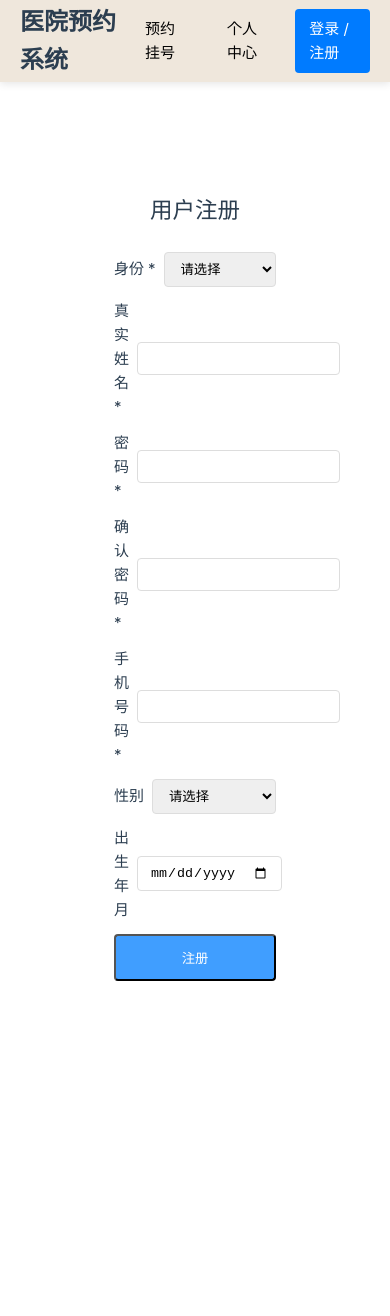
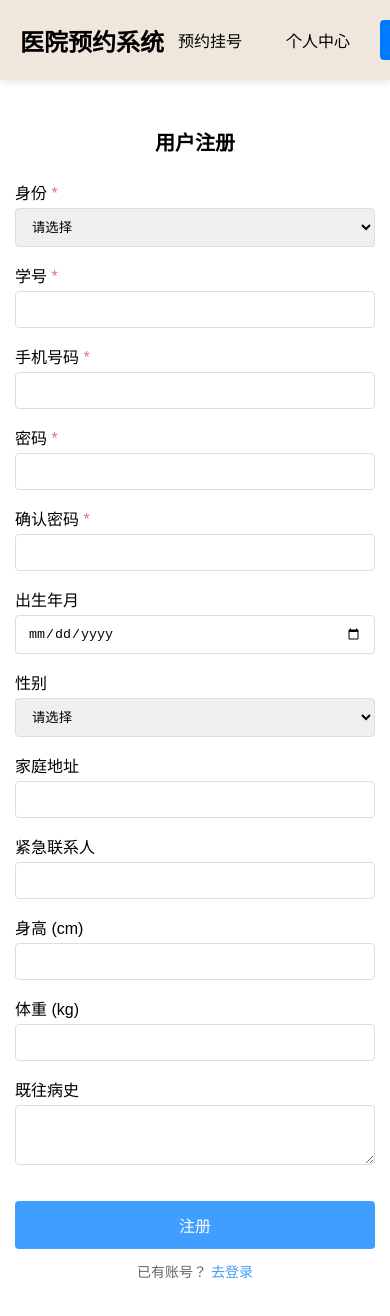
Before and after one commit to Asnowww/Shengxin-Hospital-Appointment-System, a Vue app in the folder frontend/: page /register in a window 390 px wide. Shown: the top 1316 px of the page. Before the commit the page ends 1011 px from the top, so only its background shows below. Built offline with nearby package versions, Linux system fonts and the light colour scheme.

Commit message:
登录注册界面初步

```diff
--- a/frontend/src/App.vue
+++ b/frontend/src/App.vue
@@ -1,44 +1,30 @@
+<script setup>
+import { RouterView } from 'vue-router'
+import bgImage from '@/assets/images/bg.jpg'
+</script>
+
 <template>
-  <div id="app">
-    <Navigation />
-
-    <main class="main-content">
+  <div class="bg-image" :style="{ backgroundImage: `url(${bgImage})` }"></div>
       <RouterView />
-    </main>
-  </div>
 </template>
 
-<script setup>
-import Navigation from '@/components/Navigation.vue'
-</script>
 
 <style>
-/* App.vue（或全局样式） */
-:root { --nav-h: 82px; }
-
-html,body,#app {
-  height: 100%;
+body {
   margin: 0;
+  font-family: Arial, sans-serif;
 }
-
-#app {
-  display: flex;
-  flex-direction: column;
-  min-height: 100%;
-  padding-top: var(--nav-h);   /* 把导航高度留给内容区域 */
-  box-sizing: border-box;
+.bg-image {
+  position: fixed;
+  top: 0; left: 0;
+  width: 100vw;
+  height: 100vh;
+  background-size: cover;
+  background-position: center;
+  background-repeat: no-repeat;
+  opacity: 0.15;
+  z-index: -1;
+  pointer-events: none;
+  user-select: none;
 }
-
-.main-content {
-  flex: 1;
-  display: flex;
-  justify-content: center;
-  align-items: center;
-  padding: 20px;
-  box-sizing: border-box;
-  /* 可选：保证 content 的可视高度不超出 */
-  height: calc(100vh - var(--nav-h));
-}
-
-
 </style>
--- a/frontend/src/components/LoginSelect.vue
+++ /dev/null
@@ -1,42 +0,0 @@
-<template>
-  <div>
-    <h2>请选择您的身份</h2>
-    <div class="buttons">
-      <button @click="goToLogin('patient')">我是患者</button>
-      <button @click="goToLogin('doctor')">我是医生</button>
-      <button @click="goToLogin('admin')">我是管理员</button>
-    </div>
-  </div>
-</template>
-
-<script setup>
-import { useRouter } from 'vue-router'
-const router = useRouter()
-function goToLogin(role) {
-  router.push(`/login/${role}`)
-}
-</script>
-
-<style scoped>
-.buttons {
-  display: flex;
-  flex-direction: column;
-  gap: 16px;
-  margin-top: 20px;
-}
-
-button {
-  padding: 12px 20px;
-  border: none;
-  border-radius: 6px;
-  background-color: #409eff;
-  color: #fff;
-  font-size: 16px;
-  cursor: pointer;
-  transition: background 0.3s;
-}
-
-button:hover {
-  background-color: #337ecc;
-}
-</style>
--- a/frontend/src/components/Navigation.vue
+++ b/frontend/src/components/Navigation.vue
@@ -5,37 +5,60 @@
     </div>
 
     <div class="items">
-      <router-link to="/appointment" class="nav-item" :class="{ active: isActive('/appointment') }">预约挂号</router-link>
-      <router-link to="/profile" class="nav-item" :class="{ active: isActive('/profile') }">个人中心</router-link>
-      <button class="button login-button" @click="goToLogin">登录 / 注册</button>
+      <router-link to="/appointment" class="nav-item" :class="{ active: isActive('/appointment') }">
+        预约挂号
+      </router-link>
+      <router-link to="/profile" class="nav-item" :class="{ active: isActive('/profile') }">
+        个人中心
+      </router-link>
+
+      <!-- 登录/注册下拉菜单 -->
+      <div class="dropdown" @mouseenter="showDropdown = true" @mouseleave="showDropdown = false">
+        <button class="button login-button">登录 / 注册</button>
+        <div v-if="showDropdown" class="dropdown-menu">
+          <div class="dropdown-item" @click="goToRole('patient')">我是患者</div>
+          <div class="dropdown-item" @click="goToRole('doctor')">我是医生</div>
+          <div class="dropdown-item" @click="goToRole('admin')">我是管理员</div>
+        </div>
+      </div>
     </div>
   </div>
 </template>
 
 <script setup>
+import { ref } from 'vue'
 import { useRouter, useRoute } from 'vue-router'
 
 const router = useRouter()
 const route = useRoute()
+const showDropdown = ref(false)
 
-function goToFirstPage() { router.push('/first_page') }
-function goToLogin() { router.push('/login') }
-function isActive(path) { return route.path === path }
+function goToFirstPage() {
+  router.push('/first_page')
+}
+
+function isActive(path) {
+  return route.path === path
+}
+
+function goToRole(role) {
+  router.push(`/login/${role}`)
+}
 </script>
 
 <style scoped>
 .navigation {
- position: fixed;
+  position: fixed;
   top: 0;
   left: 0;
   width: 100%;
-  height: var(--nav-h);
-  z-index: 9999;
+  min-height: 80px;
+  z-index: 1000;
   background-color: #EFE7DC;
   display: flex;
   align-items: center;
   justify-content: space-between;
-  padding: 0 20px;
+  padding: 12px 20px;
   box-shadow: 0 2px 8px rgba(0,0,0,0.1);
   box-sizing: border-box;
 }
@@ -44,6 +67,7 @@ function isActive(path) { return route.path === path }
   font-size: 24px;
   font-weight: 600;
   cursor: pointer;
+  white-space: nowrap;
 }
 
 .items {
@@ -57,10 +81,15 @@ function isActive(path) { return route.path === path }
   padding: 8px 14px;
   border-radius: 4px;
   color: #000;
+  white-space: nowrap;
 }
 
 .nav-item.active {
   background-color: #F1D06F;
+}
+
+.nav-item:hover {
+  background-color: rgba(241, 208, 111, 0.5);
 }
 
 .button {
@@ -70,5 +99,39 @@ function isActive(path) { return route.path === path }
   color: #fff;
   border-radius: 4px;
   cursor: pointer;
+  white-space: nowrap;
+  transition: background-color 0.3s ease;
+}
+
+.button:hover {
+  background-color: #0056b3;
+}
+
+/* 下拉菜单 */
+.dropdown {
+  position: relative;
+}
+
+.dropdown-menu {
+  position: absolute;
+  top: 100%;
+  right: 0;
+  background: white;
+  border: 1px solid #ddd;
+  border-radius: 6px;
+  box-shadow: 0 2px 8px rgba(0,0,0,0.15);
+  margin-top: 4px;
+  min-width: 140px;
+}
+
+.dropdown-item {
+  padding: 10px 14px;
+  cursor: pointer;
+  white-space: nowrap;
+  transition: background-color 0.2s;
+}
+
+.dropdown-item:hover {
+  background-color: #f5f5f5;
 }
 </style>
--- a/frontend/src/main.js
+++ b/frontend/src/main.js
@@ -1,4 +1,3 @@
-import './assets/main.css'
 
 import { createApp } from 'vue'
 import { createPinia } from 'pinia'
--- a/frontend/src/router/index.js
+++ b/frontend/src/router/index.js
@@ -1,10 +1,8 @@
 import { createRouter, createWebHistory } from 'vue-router'
-import LoginSelect from '@/components/LoginSelect.vue'
 import Login from '@/views/Login.vue'
 import Register from '@/views/Register.vue'
 
 const routes = [
-  { path: '/login', name: 'login-select', component: LoginSelect }, // 登录入口页
   { path: '/login/:role', name: 'login', component: Login },        // 具体登录页
   { path: '/register', name: 'register', component: Register },     // 注册页
 ]
--- a/frontend/src/views/Register.vue
+++ b/frontend/src/views/Register.vue
@@ -1,8 +1,15 @@
 <template>
-  <div class="register-container">
+     <Navigation ref="navRef" />
+  <div class="page-container">
+
+
+
+    <!-- 内容区域 -->
+    <div class="content-wrapper" :style="{ paddingTop: navHeight + 'px' }">
       <form @submit.prevent="handleRegister">
         <h2>用户注册</h2>
 
+        <!-- 必填：身份 -->
         <div class="form-row">
           <label>身份 <span class="required">*</span></label>
           <select v-model="form.role" required>
@@ -12,27 +19,36 @@
           </select>
         </div>
 
+        <!-- 必填：学号/教工号 -->
         <div class="form-row">
-        <label>真实姓名 <span class="required">*</span></label>
-        <input v-model="form.name" type="text" required />
+          <label>{{ form.role === 'teacher' ? '教工号' : '学号' }} <span class="required">*</span></label>
+          <input v-model="form.userId" type="text" required />
         </div>
 
+        <!-- 必填：手机号 -->
+        <div class="form-row">
+          <label>手机号码 <span class="required">*</span></label>
+          <input v-model="form.phone" type="tel" required />
+        </div>
+
+        <!-- 必填：密码 -->
         <div class="form-row">
           <label>密码 <span class="required">*</span></label>
           <input v-model="form.password" type="password" required />
         </div>
 
+        <!-- 必填：确认密码 -->
         <div class="form-row">
           <label>确认密码 <span class="required">*</span></label>
           <input v-model="form.confirmPassword" type="password" required />
         </div>
 
+        <!-- 可选信息 -->
         <div class="form-row">
-        <label>手机号码 <span class="required">*</span></label>
-        <input v-model="form.phone" type="tel" required />
+          <label>出生年月</label>
+          <input v-model="form.birth" type="date" />
         </div>
 
-      <!-- 可选信息 -->
         <div class="form-row">
           <label>性别</label>
           <select v-model="form.gender">
@@ -43,20 +59,81 @@
         </div>
 
         <div class="form-row">
-        <label>出生年月</label>
-        <input v-model="form.birth" type="date" />
+          <label>家庭地址</label>
+          <input v-model="form.address" type="text" />
+        </div>
+
+        <div class="form-row">
+          <label>紧急联系人</label>
+          <input v-model="form.emergencyContact" type="text" />
+        </div>
+
+        <div class="form-row">
+          <label>身高 (cm)</label>
+          <input v-model="form.height" type="number" />
+        </div>
+
+        <div class="form-row">
+          <label>体重 (kg)</label>
+          <input v-model="form.weight" type="number" />
+        </div>
+
+        <div class="form-row">
+          <label>既往病史</label>
+          <textarea v-model="form.medicalHistory"></textarea>
         </div>
 
         <button type="submit" class="submit-btn">注册</button>
+
+        <p class="switch">
+          已有账号？
+          <router-link to="/login">去登录</router-link>
+        </p>
       </form>
+    </div>
   </div>
 </template>
 
 <script setup>
-import { reactive } from 'vue'
+import { reactive, ref, onMounted, onUnmounted, nextTick } from 'vue'
+import Navigation from '@/components/Navigation.vue'
 
 const form = reactive({
-  role: '', name: '', password: '', confirmPassword: '', phone: '', gender: '', birth: ''
+  role: '', userId: '', phone: '', password: '', confirmPassword: '',
+  birth: '', gender: '', address: '', emergencyContact: '',
+  height: '', weight: '', medicalHistory: ''
+})
+
+// 导航栏高度管理
+const navRef = ref(null)
+const navHeight = ref(110) // 默认值，稍微大一点作为安全值
+
+// 更新导航栏高度
+function updateNavHeight() {
+  if (navRef.value?.$el) {
+    const height = navRef.value.$el.offsetHeight
+    navHeight.value = height + 30 // 添加30px缓冲空间
+    // 同时更新CSS变量，供样式使用
+    document.documentElement.style.setProperty('--nav-height', height + 'px')
+  }
+}
+
+// 监听窗口大小变化
+function handleResize() {
+  updateNavHeight()
+}
+
+onMounted(async () => {
+  // 确保组件完全渲染后获取高度
+  await nextTick()
+  updateNavHeight()
+
+  // 添加窗口大小变化监听
+  window.addEventListener('resize', handleResize)
+})
+
+onUnmounted(() => {
+  window.removeEventListener('resize', handleResize)
 })
 
 function handleRegister() {
@@ -67,14 +144,29 @@ function handleRegister() {
 </script>
 
 <style scoped>
-.register-container {
+.page-container {
+  display: flex;
+  justify-content: center;   /* 水平居中 */
+  align-items: center;       /* 垂直居中 */
+  min-height: calc(100vh - 80px); /* 留出导航栏高度 (80px和导航栏保持一致) */
+  box-sizing: border-box;
+}
+
+.content-wrapper {
+  width: 100%;
+  max-width: 400px;
+  background: #fff;
+  padding: 32px;
+  border-radius: 8px;
+  box-shadow: 0 2px 12px rgba(0,0,0,0.1);
+}
+
+
+
+form {
   width: 100%;
   max-width: 480px;
-  background-color: #fff;
-  padding: 30px;
-  border-radius: 8px;
-  margin-top: 82px; /* 避开导航栏 */
-  box-sizing: border-box;
+  /* 移除margin-top，因为现在使用居中布局 */
 }
 
 h2 {
@@ -87,18 +179,45 @@ h2 {
   align-items: center;
   justify-content: space-between;
   margin-bottom: 12px;
+
+  @media (max-width: 600px) {
+    flex-direction: column;
+    align-items: flex-start;
+    gap: 4px;
+  }
 }
 
 label {
   font-weight: 500;
   margin-right: 8px;
+  min-width: 80px;
+
+  @media (max-width: 600px) {
+    min-width: auto;
+    margin-right: 0;
+  }
 }
 
-input, select {
+.required {
+  color: #f56c6c;
+}
+
+input, select, textarea {
   flex: 1;
   padding: 8px 12px;
   border: 1px solid #ddd;
   border-radius: 4px;
+
+  @media (max-width: 600px) {
+    width: 100%;
+    box-sizing: border-box;
+  }
+}
+
+textarea {
+  min-height: 60px;
+  resize: vertical;
+  font-family: inherit;
 }
 
 .submit-btn {
@@ -108,5 +227,54 @@ input, select {
   color: #fff;
   border-radius: 4px;
   cursor: pointer;
+  border: none;
+  font-size: 16px;
+  margin-top: 20px;
+  transition: background-color 0.3s ease;
+}
+
+.submit-btn:hover {
+  background-color: #337ecc;
+}
+
+.switch {
+  text-align: center;
+  margin-top: 12px;
+  font-size: 14px;
+  color: #666;
+}
+
+.switch a {
+  color: #409eff;
+  text-decoration: none;
+}
+
+.switch a:hover {
+  text-decoration: underline;
+}
+
+/* 小屏幕适配 */
+@media (max-width: 480px) {
+  .content-wrapper {
+    padding-left: 15px;
+    padding-right: 15px;
+    padding-bottom: 30px;
+  }
+
+  form {
+    max-width: 100%;
+  }
+
+  h2 {
+    font-size: 20px;
+  }
+
+  .form-row {
+    margin-bottom: 16px;
+  }
+
+  input, select, textarea {
+    padding: 10px 12px;
+  }
 }
 </style>
```
Also changed, not shown: frontend/src/views/Login.vue (+32 -50 lines), frontend/src/assets/images/bg.jpg (added). Lines whose indentation alone changed are shown as unchanged.
